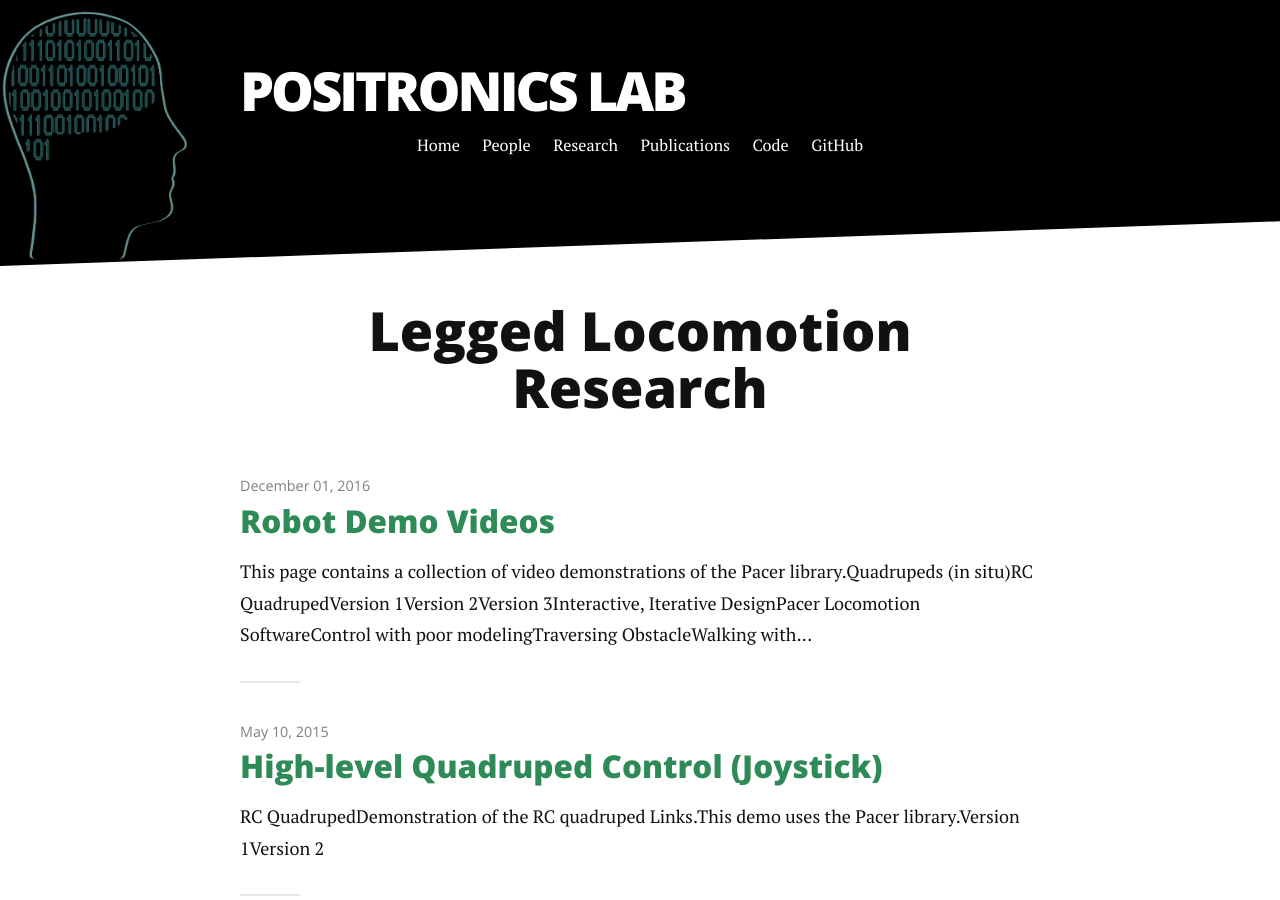
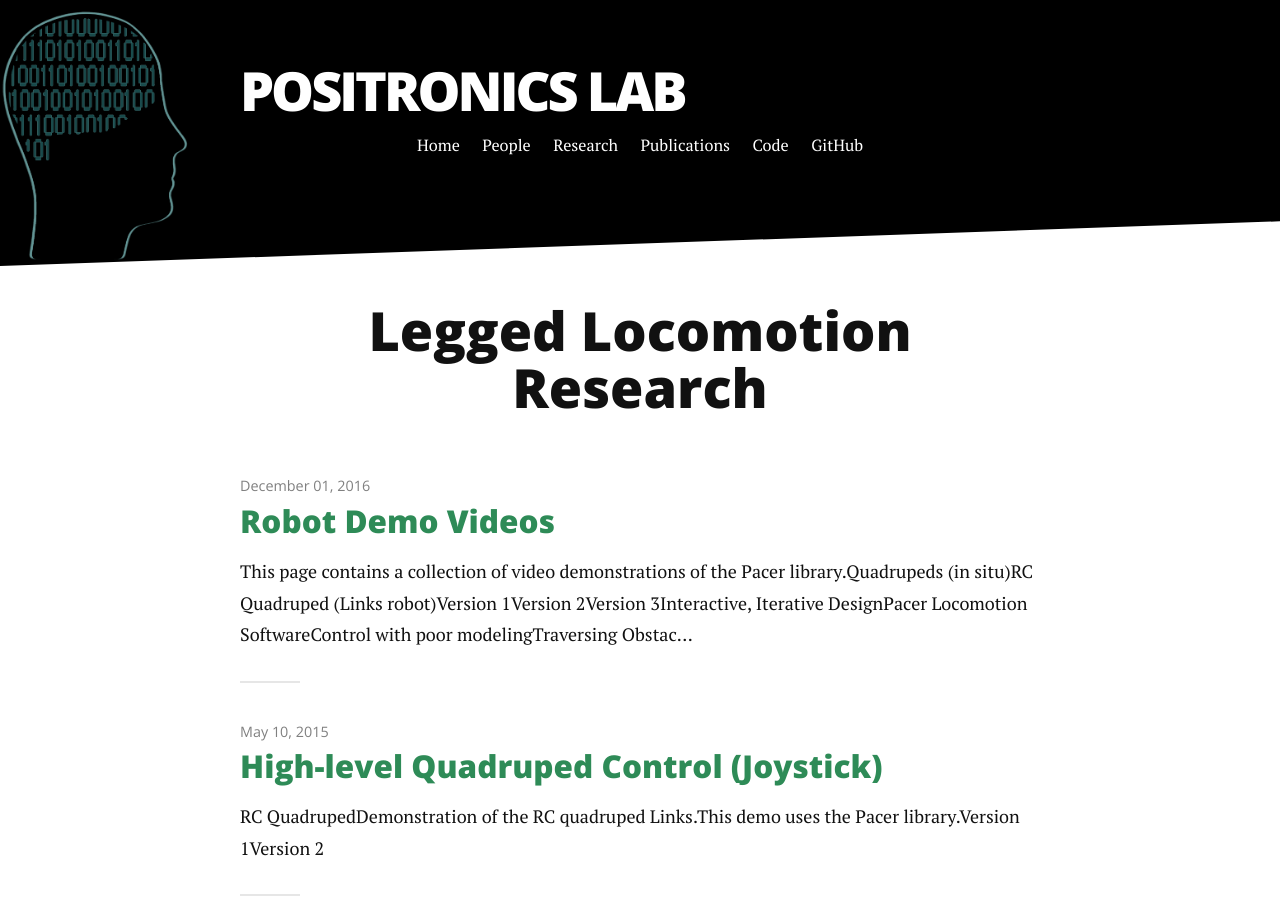
Before and after one commit to PositronicsLab/positronicslab.github.io, a Jekyll site: the page built from research/locomotion.md, in a window 1280 px wide and 900 px high. Built offline with Jekyll 4.4.1, drawn with Linux system fonts in a browser that asks for light colours; nearby versions of some CDN libraries.

Commit message:
fixed typo

```diff
--- a/_posts/2016-12-1-robot-demos.markdown
+++ b/_posts/2016-12-1-robot-demos.markdown
@@ -5,9 +5,10 @@ category: locomotion
 date:   2016-12-1
 ---
 <span class="dropcap">T</span>his page contains a collection of video demonstrations of the [Pacer](https://github.com/PositronicsLab/Pacer "Open-sourced Pacer") library.
+
 ## Quadrupeds (in situ)
 
-### RC Quadruped ###
+### RC Quadruped (*Links* robot) ###
 
 #### Version 1 ####
 
```
